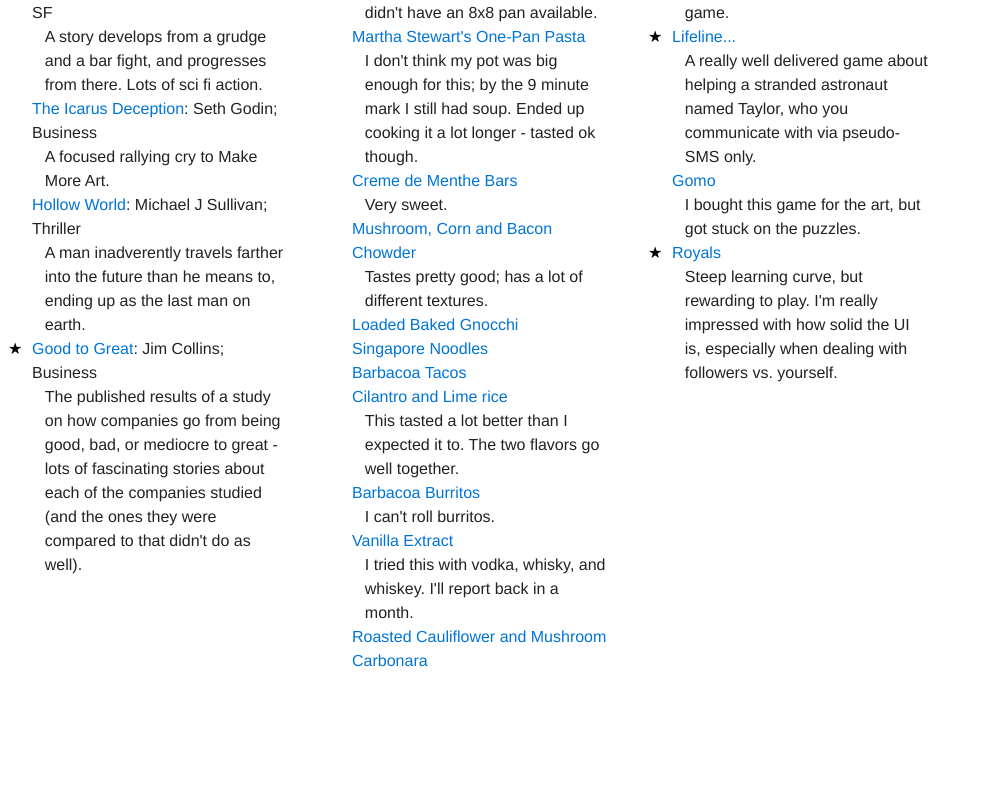
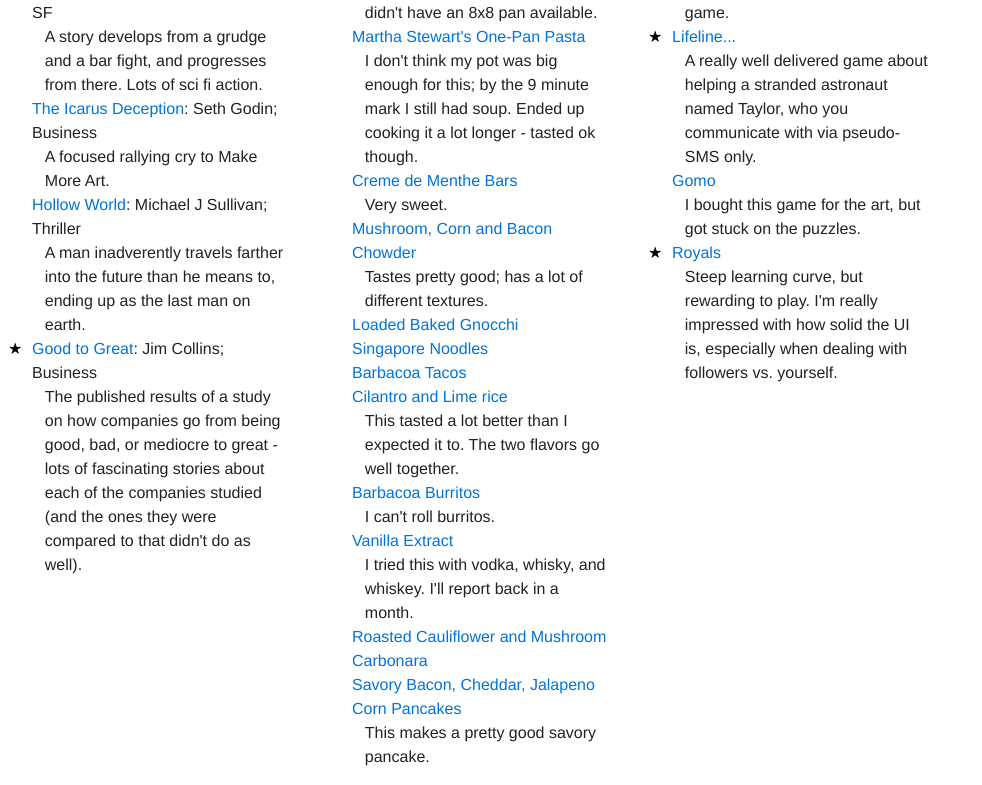
Before and after one commit to girasquid/incredible, a plain HTML site: page index.html in a window 1280 px wide. Shown: the part 1209-1994 px from the top of the page, without its empty margins (0-982 px from the left). Before the commit the page ends 1898 px from the top, so only its background shows below. Drawn offline with Linux system fonts and the light colour scheme.

Commit message:
Add bacon pancake

```diff
--- a/index.html
+++ b/index.html
@@ -117,6 +117,8 @@
 
           <dt><a href="http://www.closetcooking.com/2014/03/roasted-cauliflower-and-mushroom.html">Roasted Cauliflower and Mushroom Carbonara</a></dt>
 
+          <dt><a href="http://www.seriouseats.com/recipes/2015/05/savory-bacon-cheddar-jalapeno-corn-pancake-recipe.html">Savory Bacon, Cheddar, Jalapeno Corn Pancakes</a></dt>
+          <dd>This makes a pretty good savory pancake.</dd>
         </dl>
       </div>
       <div class="lg-col lg-col-3 px3">
```
